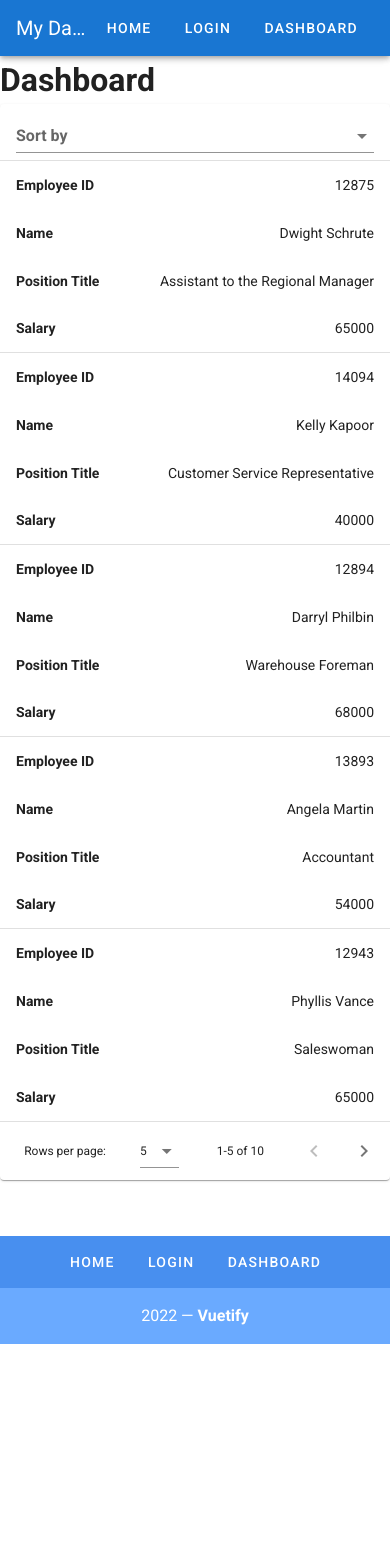
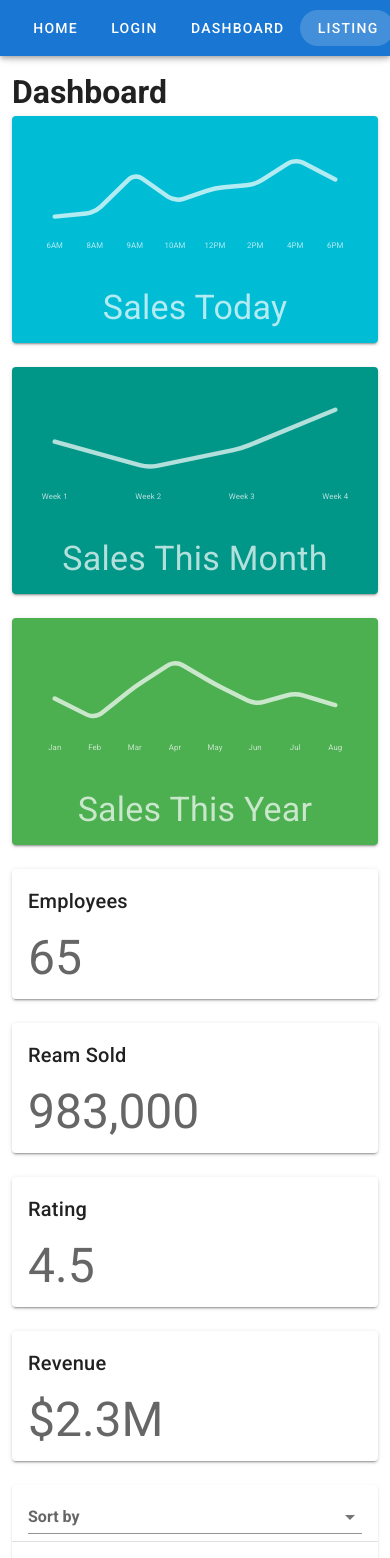
Before and after one commit to brunol-mira/my-test-app, a Vue app: page /employees in a window 390 px wide. Shown: the top 1558 px of the page. Before the commit the page ends 1344 px from the top, so only its background shows below. Built offline with nearby package versions, Linux system fonts and the light colour scheme.

Commit message:
fifth commit - responsive layouts all devices

```diff
--- a/src/App.vue
+++ b/src/App.vue
@@ -16,12 +16,14 @@
       </v-btn>
     </v-app-bar>
     <v-main>
-      <!--  Router Module -->
-      <router-view></router-view>
+      <v-container >
+        <!--  Router Module -->
+        <router-view></router-view>
+      </v-container>
     </v-main>
-    <v-main>
-      <!--  Main Module -->
-    </v-main>
+<!--    <v-main>-->
+<!--      &lt;!&ndash;  Main Module &ndash;&gt;-->
+<!--    </v-main>-->
     <!-- footer -->
     <v-footer
         color="primary lighten-1"
@@ -81,7 +83,11 @@
         {
           label: 'Dashboard',
           url: '/dashboard'
-        }
+        },
+        {
+          label: 'Listing',
+          url: '/employees'
+        },
       ]
     }
   }
--- /dev/null
+++ b/src/components/EmployeesTable.vue
@@ -0,0 +1,42 @@
+<template>
+  <v-data-table
+    :headers="headers"
+    :items="employees"
+    :items-per-page="5"
+    class="elevation-1"
+    @click:row="selectRow"
+    :multi-sort="true"
+  ></v-data-table>
+</template>
+
+<script>
+export default {
+  name: 'EmployeesTable',
+  props: {
+    employees: {
+      type: Array,
+      required: true
+    }
+  },
+  data: () => ({
+    headers: [
+      { text: 'Employee ID', value: 'id' },
+      { text: 'Name', value: 'name' },
+      { text: 'Position Title', value: 'title' },
+      { text: 'Salary', value: 'salary' }
+    ]
+  }),
+  methods: {
+    selectRow(event) {
+      const employee = {
+        name: event.name,
+        title: event.title
+      }
+
+      this.$emit('select-employee', employee)
+    }
+  }
+}
+</script>
+
+<style lang="scss" scoped></style>
--- /dev/null
+++ b/src/components/EventTimeline.vue
@@ -0,0 +1,34 @@
+<template>
+  <v-timeline align-top :dense="true">
+    <v-timeline-item
+      v-for="(item, i) in timeline"
+      :key="i"
+      :color="item.color"
+      :icon="item.icon"
+      fill-dot
+    >
+      <v-card :color="item.color" dark>
+        <v-card-title class="title pt-3 pb-3">
+          <h3 class="title">{{ item.title }}</h3>
+        </v-card-title>
+        <v-card-text class="white text--primary">
+          <p class="pt-3 body-1 mb-0">
+            {{ item.text }}
+          </p>
+        </v-card-text>
+      </v-card>
+    </v-timeline-item>
+  </v-timeline>
+</template>
+
+<script>
+export default {
+  name: 'EventTimeline',
+  props: {
+    timeline: {
+      type: Array,
+      required: true
+    }
+  }
+}
+</script>
--- /dev/null
+++ b/src/components/SalesGraph.vue
@@ -0,0 +1,31 @@
+<template>
+  <v-card :color="sale.color" dark>
+    <v-card-text>
+      <v-sparkline
+        :value="sale.sales"
+        :labels="sale.labels"
+        color="rgba(255, 255, 255, .7)"
+        height="100"
+        padding="24"
+        stroke-linecap="round"
+        smooth
+      />
+    </v-card-text>
+
+    <v-card-text class="text-center">
+      <div class="display-1">{{ sale.title }}</div>
+    </v-card-text>
+  </v-card>
+</template>
+
+<script>
+export default {
+  name: 'SalesGraph',
+  props: {
+    sale: {
+      type: Object,
+      required: true
+    }
+  }
+}
+</script>
--- /dev/null
+++ b/src/components/StatisticCard.vue
@@ -0,0 +1,20 @@
+<template>
+  <v-card>
+    <v-card-title>{{ statistic.title }}</v-card-title>
+    <v-card-text class="display-2">{{ statistic.value }}</v-card-text>
+  </v-card>
+</template>
+
+<script>
+export default {
+  name: 'StatisticCard',
+  props: {
+    statistic: {
+      type: Object,
+      required: true
+    }
+  }
+}
+</script>
+
+<style lang="scss" scoped></style>
--- /dev/null
+++ b/src/data/sales.json
@@ -0,0 +1,20 @@
+[
+  {
+    "title": "Sales Today",
+    "sales": [423, 446, 675, 510, 590, 610, 760, 639],
+    "color": "cyan",
+    "labels": ["6AM", "8AM", "9AM", "10AM", "12PM", "2PM", "4PM", "6PM"]
+  },
+  {
+    "title": "Sales This Month",
+    "sales": [325, 123, 273, 573],
+    "color": "teal",
+    "labels": ["Week 1", "Week 2", "Week 3", "Week 4"]
+  },
+  {
+    "title": "Sales This Year",
+    "sales": [746, 415, 943, 1372, 983, 651, 837, 639],
+    "color": "green",
+    "labels": ["Jan", "Feb", "Mar", "Apr", "May", "Jun", "Jul", "Aug"]
+  }
+]
--- /dev/null
+++ b/src/data/statistics.json
@@ -0,0 +1,18 @@
+[
+  {
+    "title": "Employees",
+    "value": "65"
+  },
+  {
+    "title": "Ream Sold",
+    "value": "983,000"
+  },
+  {
+    "title": "Rating",
+    "value": "4.5"
+  },
+  {
+    "title": "Revenue",
+    "value": "$2.3M"
+  }
+]
--- /dev/null
+++ b/src/data/timeline.json
@@ -0,0 +1,26 @@
+[
+  {
+    "color": "red lighten-2",
+    "icon": "mdi-star",
+    "title": "Promoted to Assistant Regional Manager",
+    "text": "Congratulations to Dwayne on your promotion! Sensei is proud!"
+  },
+  {
+    "color": "purple darken-1",
+    "icon": "mdi-ring",
+    "title": "PB & J Finally Together!",
+    "text": "Max Scarn here with a personal congratulations to the happy couple!"
+  },
+  {
+    "color": "green lighten-1",
+    "icon": "mdi-balloon",
+    "title": "Welcome Back to the Temp!",
+    "text": "Sorry about what happened at corporate, but I am glad you are back! - Max"
+  },
+  {
+    "color": "indigo",
+    "icon": "mdi-gift",
+    "title": "Reminder: Secret Santa Rules",
+    "text": "The maximum spending amount is $20. No iPods allowed."
+  }
+]
--- a/src/views/Employees.vue
+++ b/src/views/Employees.vue
@@ -1,53 +1,74 @@
 <template>
   <div>
     <h1>Dashboard</h1>
-    <v-data-table
-        :headers="headers"
-        :items="employees"
-        :items-per-page="5"
-        class="elevation-1"
-        @click:row="SelectRow"
-        :multi-sort="true"
-    ></v-data-table>
 
-    <v-snackbar v-model="snackbar">
+    <v-row>
+      <v-col v-for="sale in sales" :key="`${sale.title}`" cols="12" md="4">
+        <SalesGraph :sale="sale" />
+      </v-col>
+    </v-row>
+
+    <v-row>
+      <v-col v-for="statistic in statistics"
+             :key="`${statistic.title}`" cols="12" md="6" lg="3">
+        <StatisticCard :statistic="statistic"/>
+      </v-col>
+    </v-row>
+
+    <v-row>
+      <v-col cols="12" sm="7" md="8" lg="8">
+        <EmployeesTable :employees="employees" @select-employee="setEmployee" />
+      </v-col>
+      <v-col cols="12" sm="5" md="4" lg="4">
+        <EventTimeline :timeline="timeline" />
+      </v-col>
+    </v-row>
+
+    <v-snackbar v-model="snackbar" :left="$vuetify.breakpoint.lgAndUp">
       You have selected {{ selectedEmployee.name }},
       {{ selectedEmployee.title }}
       <v-btn color="pink" text @click="snackbar = false">
         Close
       </v-btn>
     </v-snackbar>
-
   </div>
 </template>
 
 <script>
+import EmployeesTable from '../components/EmployeesTable'
+import EventTimeline from '../components/EventTimeline'
+import SalesGraph from '../components/SalesGraph'
+import StatisticCard from '../components/StatisticCard'
 import employeesData from '../data/employees.json'
-// console.log(JSON.stringify(employeesData));
-
+import timelineData from '../data/timeline.json'
+import salesData from '../data/sales.json'
+import statisticsData from '../data/statistics.json'
 export default {
-  data () {
+  name: 'DashboardPage',
+  components: {
+    EmployeesTable,
+    EventTimeline,
+    SalesGraph,
+    StatisticCard
+  },
+  data() {
     return {
+      employees: employeesData,
+      sales: salesData,
       selectedEmployee: {
         name: '',
         title: ''
       },
       snackbar: false,
-      headers: [
-        { text: 'Employee ID', value: 'id'},
-        { text: 'Name', value: 'name' },
-        { text: 'Position Title', value: 'title' },
-        { text: 'Salary', value: 'salary' }
-      ],
-      employees: employeesData
+      statistics: statisticsData,
+      timeline: timelineData
     }
   },
   methods: {
-    SelectRow(event) {
-      this.snackbar = true;
-      // this.currentItem = event.name;
-      this.selectedEmployee.name = event.name;
-      this.selectedEmployee.title  = event.title;
+    setEmployee(event) {
+      this.snackbar = true
+      this.selectedEmployee.name = event.name
+      this.selectedEmployee.title = event.title
     }
   }
 }
```
